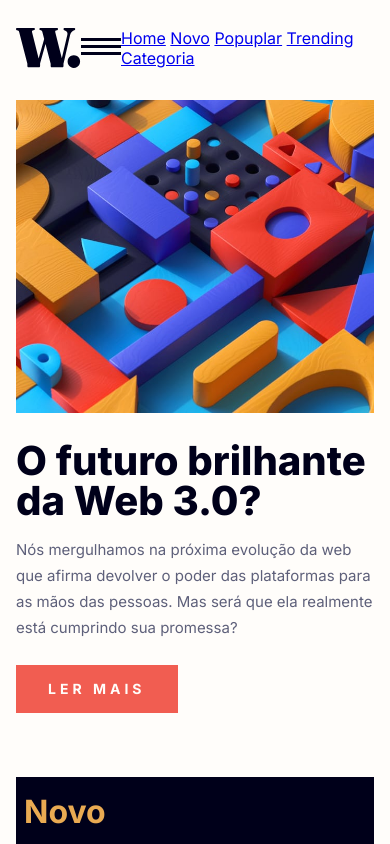
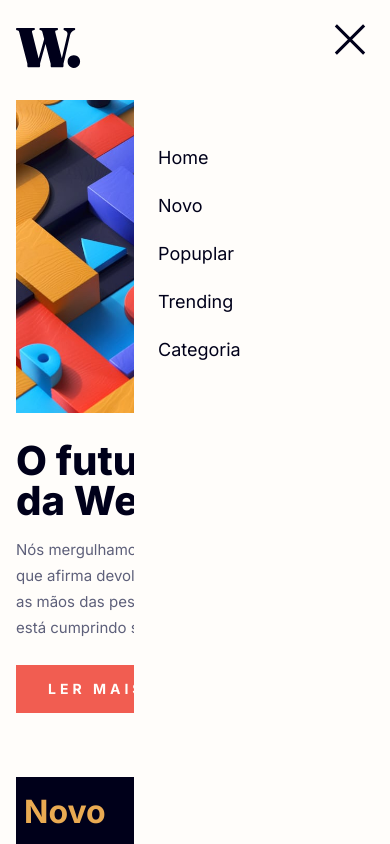
Before and after one commit to allangdasilva/projeto-noticias, a plain HTML site: page index.html in a window 390 px wide. Shown: the top 844 px of the page. Drawn offline with Linux system fonts and the light colour scheme.

Commit message:
Estilização do nav mobile

```diff
--- a/estilos/style.css
+++ b/estilos/style.css
@@ -19,15 +19,49 @@ body {
     padding: 1.75rem 1rem;
     background-color: var(--almost-white);
 }
+body.menu-open::before {
+    content: "";
+    position: fixed;
+    width: 100%;
+    height: 100vh;
+    background-color: rgb(0, 0, 37, 0.5)
+    top: 0;
+    left: 0;
+}
 .header-mobile {
     display: flex;
     justify-content: space-between;
     align-items: center;
     margin-bottom: 2rem;
 }
-.header-mobile > button {
+.header-mobile button {
     border: none;
     background: none;
+    width: fit-content;
+}
+.header-mobile > nav {
+    background-color: var(--almost-white);
+    position: fixed;
+    right: 0;
+    top: 0;
+    height: 100vh;
+    width: 16rem;
+    z-index: 999;
+
+    display: flex;
+    flex-direction: column;
+    padding: 1.5rem;
+    gap: 1.5rem;
+}
+.header-mobile nav a {
+    text-decoration: none;
+    color: var(--dark-blue);
+    font-size: 1.125rem;
+    line-height: 1.5rem;
+}
+.header-mobile nav button {
+    align-self: flex-end;
+    margin-bottom: 4rem;
 }
 .first-section {
     margin-bottom: 4rem;
--- a/index.html
+++ b/index.html
@@ -14,6 +14,9 @@
             <img src="imagens/icon-menu.svg" alt="ícone menu hamburguer">
         </button>
         <nav>
+            <button>
+                <img src="imagens/icon-menu-close.svg" alt="Ícone de X para fechar o menu">
+            </button>
             <a href="#">Home</a>
             <a href="#">Novo</a>
             <a href="#">Popuplar</a>
```
